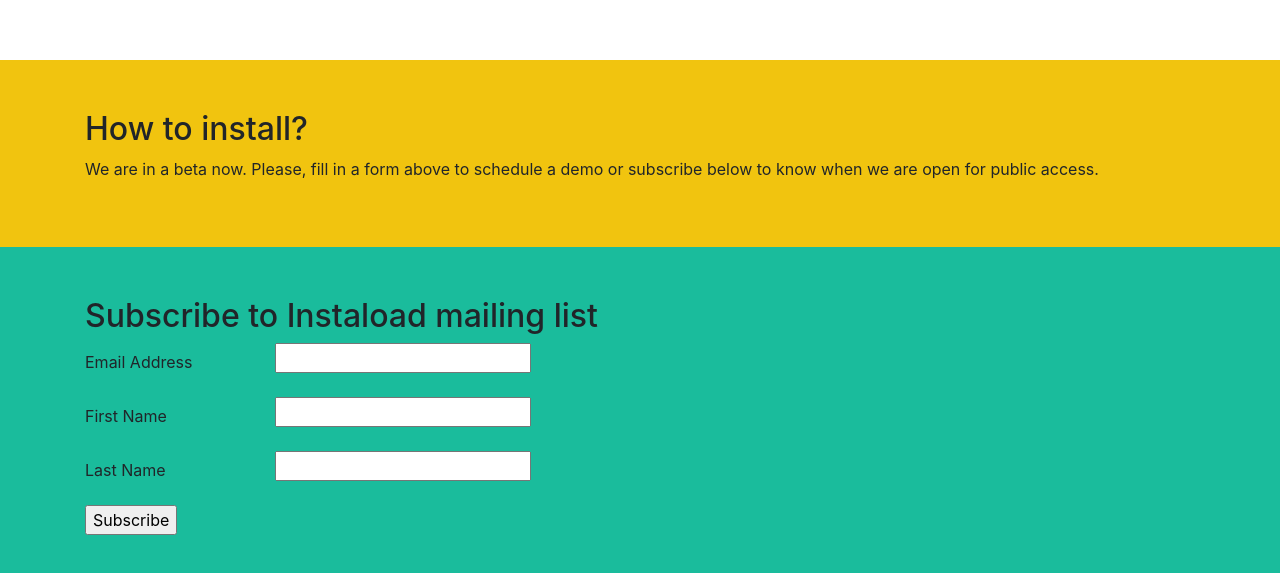
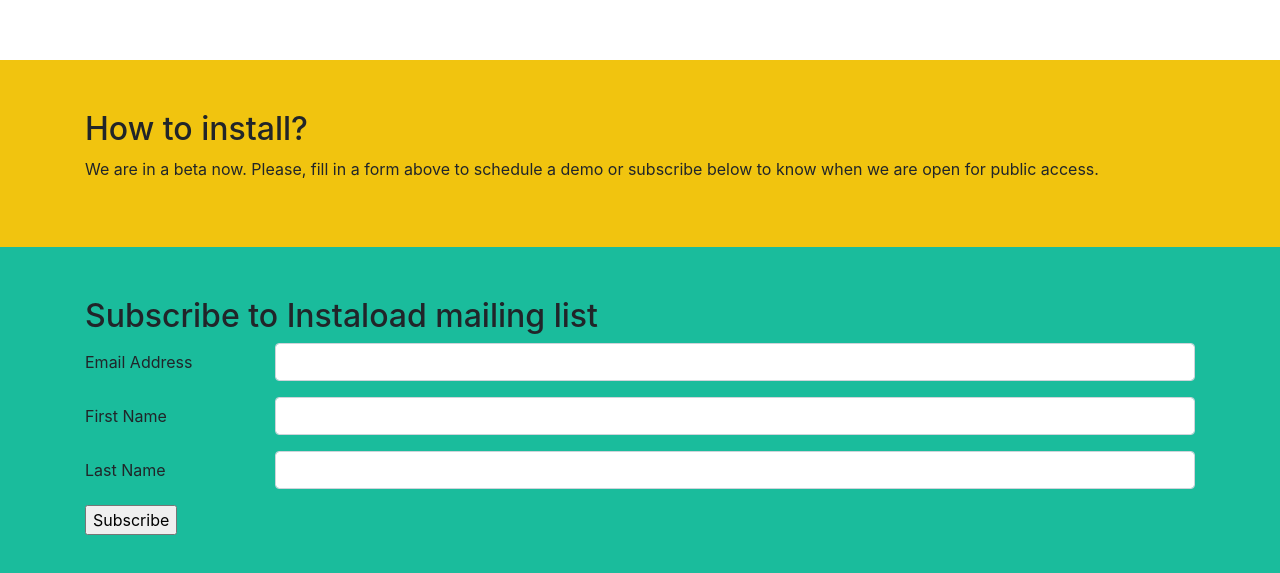
Before and after one commit to instaload/instaload.github.io, a plain HTML site: page index.html in a window 1280 px wide. Shown: the part 1475-2048 px from the top of the page. Drawn offline with nearby package versions, Linux system fonts and the light colour scheme; a script that the page names is missing.

Commit message:
Update index.html

```diff
--- a/index.html
+++ b/index.html
@@ -107,19 +107,19 @@
 <div class="mc-field-group form-group row">
 	<label for="mce-EMAIL" class="col-sm-2 col-form-label">Email Address </label>
 	<div class="col-sm-10">
-		<input type="email" value="" name="EMAIL" class="required email" id="mce-EMAIL">
+		<input type="email" value="" name="EMAIL" class="required email form-control" id="mce-EMAIL">
 	</div>
 </div>
 <div class="mc-field-group form-group row">
 	<label for="mce-FNAME" class="col-sm-2 col-form-label">First Name </label>
 	<div class="col-sm-10">
-		<input type="text" value="" name="FNAME" class="" id="mce-FNAME">
+		<input type="text" value="" name="FNAME" class="form-control" id="mce-FNAME">
 	</div>
 </div>
 <div class="mc-field-group form-group row">
 	<label for="mce-LNAME" class="col-sm-2 col-form-label">Last Name </label>
 	<div class="col-sm-10">
-		<input type="text" value="" name="LNAME" class="" id="mce-LNAME">
+		<input type="text" value="" name="LNAME" class="form-control" id="mce-LNAME">
 	</div>
 </div>
 <!--
```
